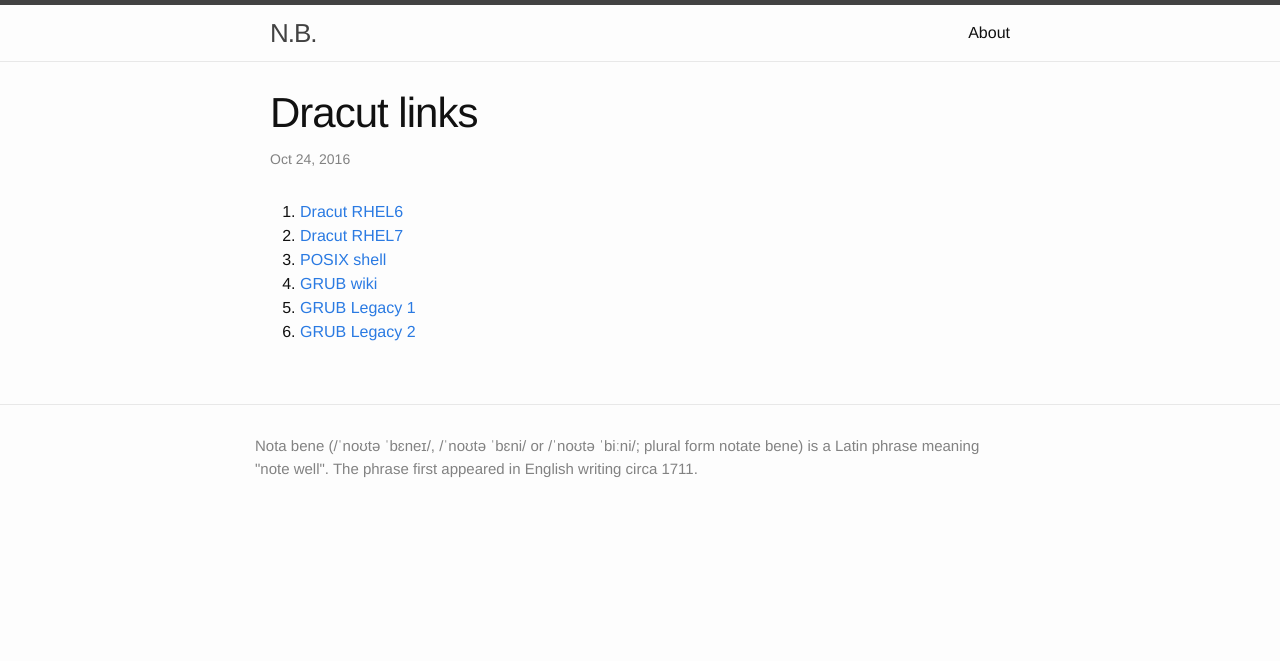
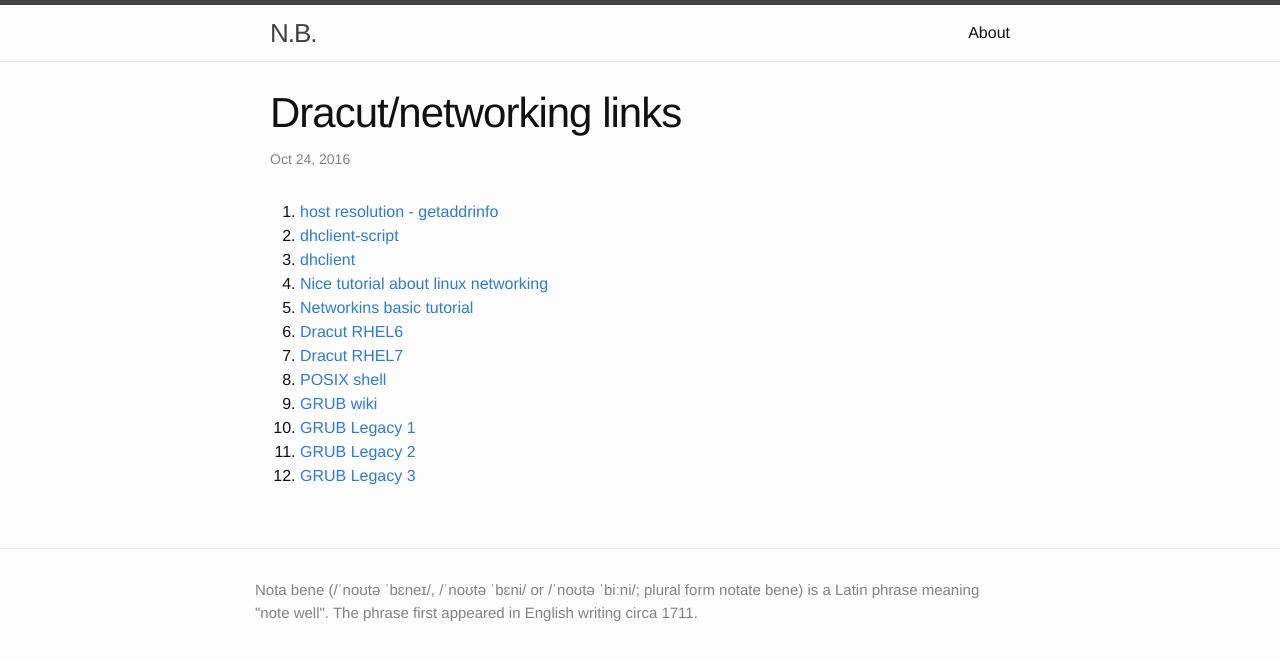
Before and after one commit to zaletniy/zaletniy.github.io, a Jekyll site: the page built from _posts/2016-10-24-dracut-notes.markdown, in a window 1280 px wide. Shown: the top 661 px of the page. Built offline with Jekyll 4.4.1, drawn with Linux system fonts in a browser that asks for light colours.

Commit message:
Extended dracut links

```diff
--- a/_posts/2016-10-24-dracut-notes.markdown
+++ b/_posts/2016-10-24-dracut-notes.markdown
@@ -1,14 +1,19 @@
 ---
 layout: post
-title:  "Dracut links"
+title:  "Dracut/networking links"
 date:   2016-10-24 11:20:00 +0700
 categories: links
 tags: dracut grub "grub legacy"
 ---
-
+1. [host resolution - getaddrinfo](https://web.archive.org/web/20161023133305/http://man7.org/linux/man-pages/man3/getaddrinfo.3.html)
+1. [dhclient-script](https://web.archive.org/web/20161107044343/https://www.freebsd.org/cgi/man.cgi?dhclient-script(8))
+1. [dhclient](https://web.archive.org/web/20160420000440/http://linux.die.net/man/8/dhclient)
+1. [Nice tutorial about linux networking](http://www.aboutdebian.com/network.htm)
+1. [Networkins basic tutorial](https://web.archive.org/web/20160730185437/http://www.penguintutor.com/linux/basic-network-reference)
 1. [Dracut RHEL6](https://web.archive.org/web/20160414101118/http://people.redhat.com/harald/dracut-rhel6.html)
 1. [Dracut RHEL7](https://web.archive.org/web/20160816210415/https://www.kernel.org/pub/linux/utils/boot/dracut/dracut.html)
 1. [POSIX shell](https://web.archive.org/web/20160818090533/http://pubs.opengroup.org/onlinepubs/9699919799/utilities/V3_chap02.html)
 1. [GRUB wiki](https://web.archive.org/web/20161014164943/https://en.wikipedia.org/wiki/GNU_GRUB)
 1. [GRUB Legacy 1](https://web.archive.org/web/20160824203925/http://www.dedoimedo.com/computers/grub.html)
 1. [GRUB Legacy 2](https://web.archive.org/web/20160624072635/https://wiki.archlinux.org/index.php/GRUB_Legacy)
+1. [GRUB Legacy 3](https://web.archive.org/web/20160430181941/http://www.gnu.org/software/grub/manual/legacy/grub.html)
```
